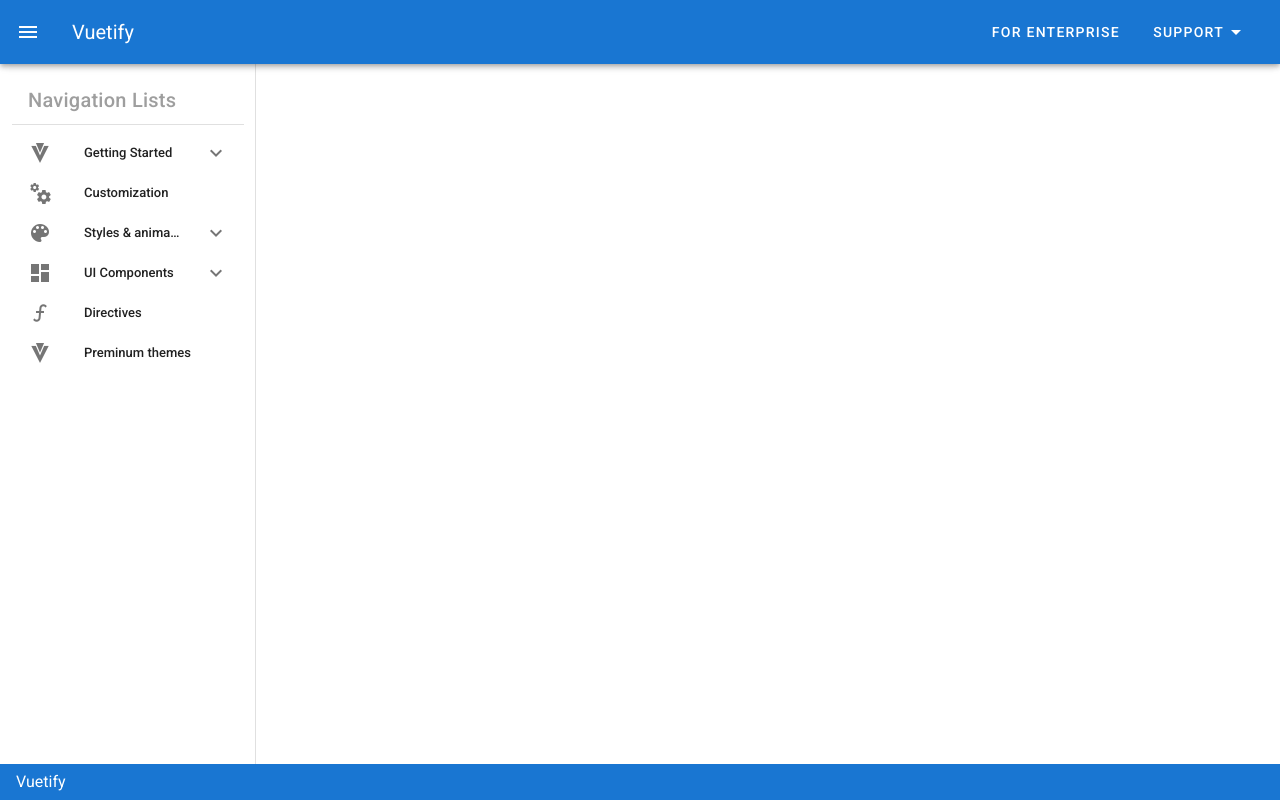
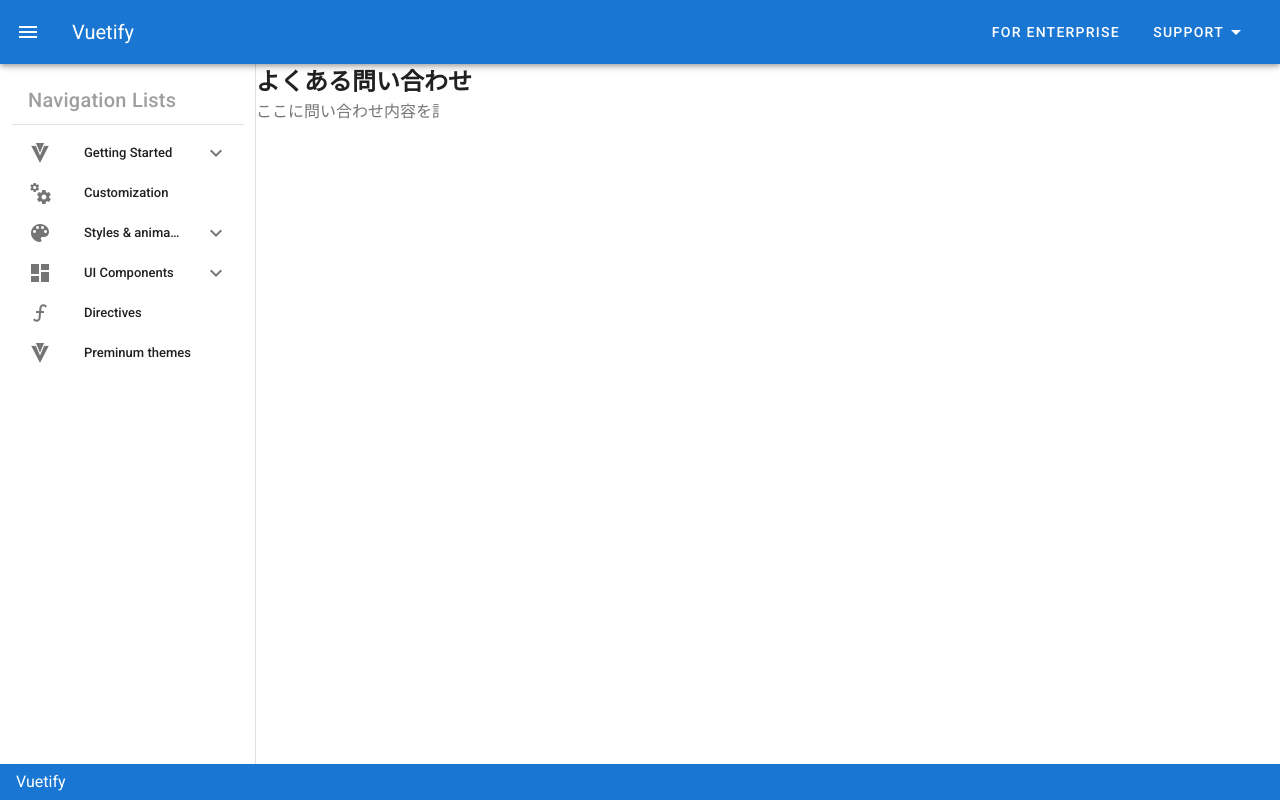
Before and after one commit to sotto97/vuetify, a Vue app: page /support in a window 1280 px wide. Built offline with nearby package versions, Linux system fonts and the light colour scheme.

Commit message:
ここから徐々にカスタマイズしていく

```diff
--- a/src/App.vue
+++ b/src/App.vue
@@ -69,7 +69,7 @@
 		return {
 			drawer: null,
 			supports: [
-				{ name: "Consulting and support", icon: "mdi-vuetify", link: "/consulting-and-support" },
+				{ name: "よくある問い合わせ", icon: "mdi-vuetify", link: "/support" },
 				{ name: "Discord community", icon: "mdi-discord", link: "/discord-community" },
 				{ name: "Report a bug", icon: "mdi-bug", link: "/report-a-bug" },
 				{ name: "Github issue board", icon: "mdi-github", link: "/github-issue-board" },
--- a/src/router/index.js
+++ b/src/router/index.js
@@ -22,6 +22,16 @@
     // this generates a separate chunk (about.[hash].js) for this route
     // which is lazy-loaded when the route is visited.
     component: () => import(/* webpackChunkName: "about" */ '../views/AboutView.vue')
+  },
+  {
+    path: '/discord-community',
+    name: 'discord-community',
+    component: () => import('../views/DiscordCommunity.vue')
+  },
+  {
+    path: '/support',
+    name: 'support',
+    component: () => import('../views/Support.vue')
   }
 ]
 
--- /dev/null
+++ b/src/views/DiscordCommunity.vue
@@ -0,0 +1,3 @@
+<template>
+	<div>これはdiscord-communityです</div>
+</template>
--- /dev/null
+++ b/src/views/Support.vue
@@ -0,0 +1,8 @@
+<template>
+	<div>
+		<h2>よくある問い合わせ</h2>
+		<form action="">
+			<input type="text" placeholder="ここに問い合わせ内容を記載" />
+		</form>
+	</div>
+</template>
```
